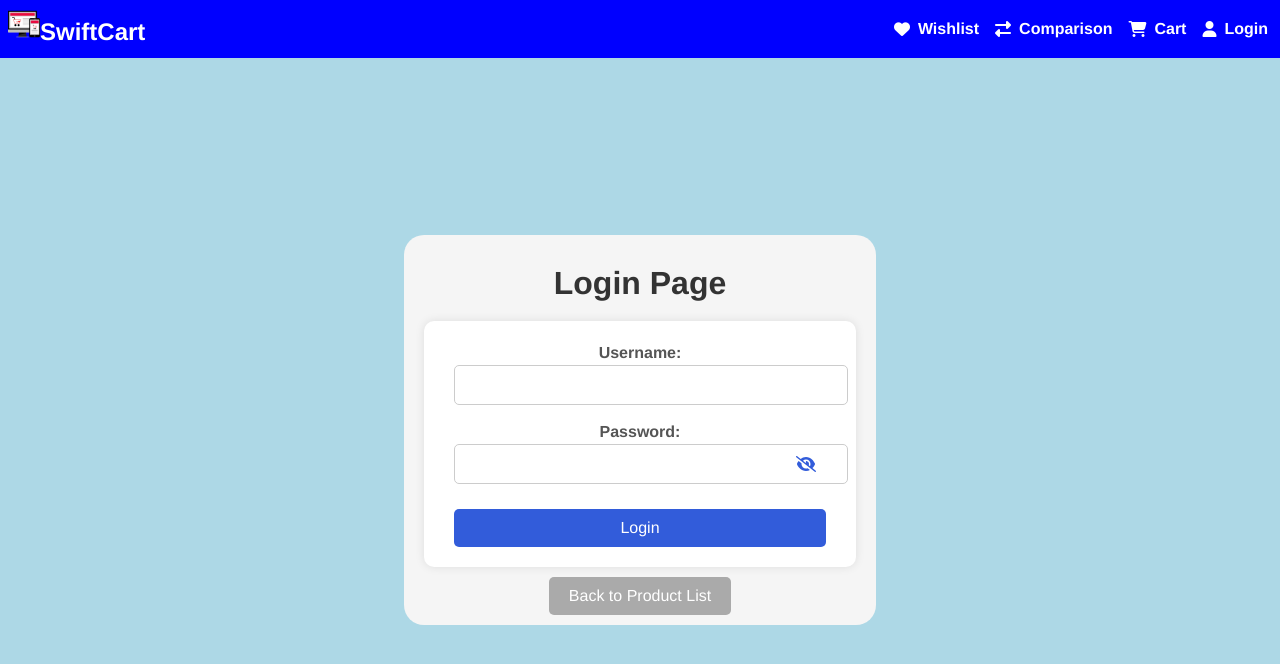
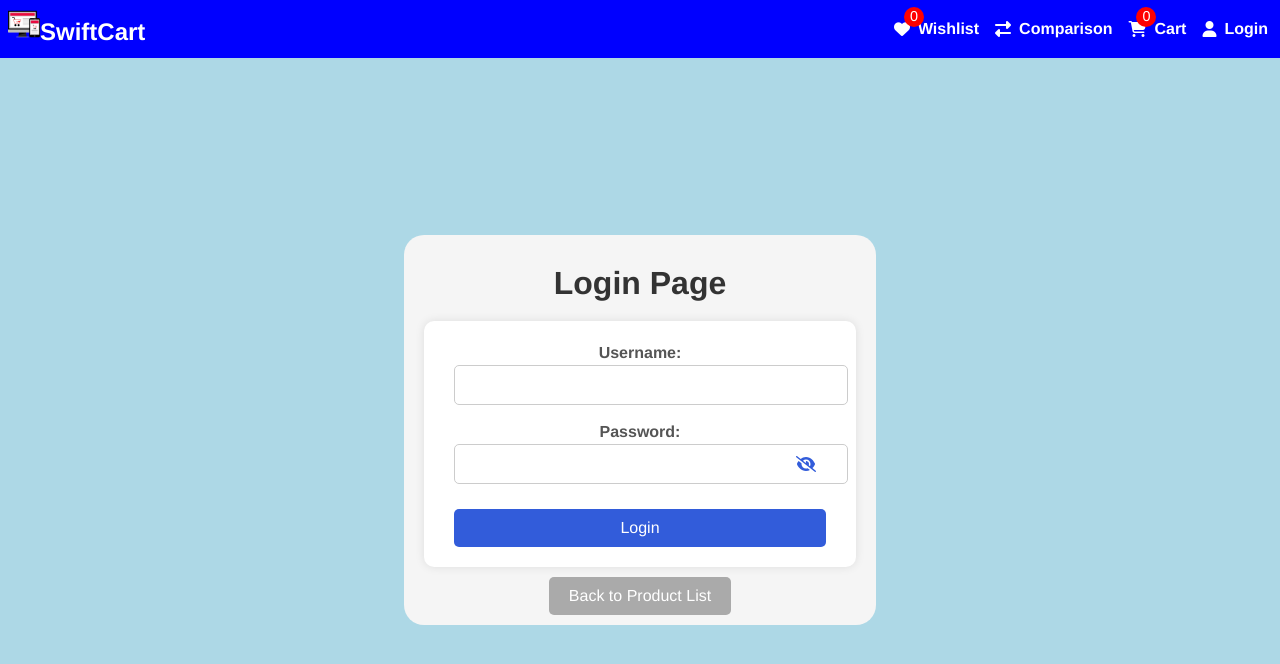
Before and after one commit to IkanyengAdams/JSF-Portfolio_Piece_IKAADA488_BCL2407_GroupB_Ikanyeng-Adams_JSF04, a Vue app: page /login in a window 1280 px wide. Shown: the top 664 px of the page. Built offline with nearby package versions, Linux system fonts and the light colour scheme.

Commit message:
Updated Vuex version from 4.1.0 to 4.0.2, added cart and wishlist item counts to Navbar, and made changes to Wishlist component

```diff
--- a/package.json
+++ b/package.json
@@ -17,7 +17,7 @@
     "jwt-decode": "^4.0.0",
     "vue": "^3.4.31",
     "vue-router": "^4.0.13",
-    "vuex": "^4.1.0"
+    "vuex": "^4.0.2"
   },
   "devDependencies": {
     "@vitejs/plugin-vue": "^5.0.5",
--- a/src/components/Navbar.vue
+++ b/src/components/Navbar.vue
@@ -9,6 +9,7 @@
         <span class="navbar-item" @click="goToWishlist">
           <i class="fas fa-heart"></i>
           <strong>Wishlist</strong>
+          <span class="wishlist-item-count">{{ wishlistItemCount }}</span>
         </span>
         <span class="navbar-item" @click="goToComparison">
           <i class="fas fa-exchange-alt"></i>
@@ -17,6 +18,7 @@
         <span class="navbar-item" @click="goToCart">
           <i class="fas fa-shopping-cart"></i>
           <strong>Cart</strong>
+          <span class="cart-item-count">{{ cartItemCount }}</span>
         </span>
         <span class="navbar-item" @click="handleLoginClick">
           <i class="fas fa-user"></i>
@@ -52,6 +54,7 @@
   </header>
 </template>
 
+
 <script>
 export default {
   data() {
@@ -60,10 +63,11 @@ export default {
       isMobile: window.innerWidth <= 768,
       isLoggedIn: !!localStorage.getItem('token'),
       notification: null,
+      cartItemCount: this.getCartItemCount(),
+      wishlistItemCount: this.getWishlistItemCount()
     };
   },
   methods: {
-
     /**
      * Toggles the visibility of the sidebar.
      * @function toggleSidebar
@@ -182,22 +186,59 @@ export default {
       if (!this.isMobile) {
         this.closeSidebar();
       }
+    },
+
+    /**
+     * Gets the count of items in the cart from local storage.
+     * @function getCartItemCount
+     * @returns {number} The number of items in the cart
+     */
+    getCartItemCount() {
+      const cart = JSON.parse(localStorage.getItem('cart')) || [];
+      return cart.length;
+    },
+
+    /**
+     * Gets the count of items in the wishlist from local storage.
+     * @function getWishlistItemCount
+     * @returns {number} The number of items in the wishlist
+     */
+    getWishlistItemCount() {
+      const wishlist = JSON.parse(localStorage.getItem('wishlist')) || [];
+      return wishlist.length;
+    },
+
+    /**
+     * Updates cart and wishlist item counts on storage changes.
+     * @function updateItemCounts
+     */
+    updateItemCounts() {
+      this.cartItemCount = this.getCartItemCount();
+      this.wishlistItemCount = this.getWishlistItemCount();
     }
   },
   mounted() {
     window.addEventListener('resize', this.handleResize);
+    window.addEventListener('storage', this.updateItemCounts);
   },
   beforeDestroy() {
     window.removeEventListener('resize', this.handleResize);
+    window.removeEventListener('storage', this.updateItemCounts);
   },
   watch: {
     '$route'() {
       this.isLoggedIn = !!localStorage.getItem('token');
+      if (!this.isLoggedIn) {
+        this.cartItemCount = 0;
+        this.wishlistItemCount = 0;
+      } else {
+        this.cartItemCount = this.getCartItemCount();
+        this.wishlistItemCount = this.getWishlistItemCount();
+      }
     }
   }
 };
 </script>
-
 
 <style scoped>
 .navbar {
@@ -236,10 +277,41 @@ export default {
   cursor: pointer;
   display: flex;
   align-items: center;
+  position: relative;
 }
 
 .navbar-item i {
   margin-right: 0.5rem;
+}
+
+.cart-item-count {
+  position: absolute;
+  top: -10px;
+  right: 30px;
+  background-color: red;
+  color: white;
+  border-radius: 50%;
+  width: 20px;
+  height: 20px;
+  display: flex;
+  justify-content: center;
+  align-items: center;
+  font-size: 0.9rem;
+}
+
+.wishlist-item-count {
+  position: absolute;
+  top: -10px;
+  right: 55px;
+  background-color: red;
+  color: white;
+  border-radius: 50%;
+  width: 20px;
+  height: 20px;
+  display: flex;
+  justify-content: center;
+  align-items: center;
+  font-size: 0.9rem;
 }
 
 .menu-icon {
--- a/src/components/Wishlist.vue
+++ b/src/components/Wishlist.vue
@@ -1,11 +1,7 @@
 <template>
   <div class="wishlist-container">
     <h1>Shopping Wishlist</h1>
-    <div v-if="wishlistItems.length === 0" class="empty-wishlist-message">
-      Your wishlist is empty.
-    </div>
-
-    <div class="sort-filter-container" v-if="wishlistItems.length > 0">
+    <div class="sort-filter-container">
       <div class="filter-category">
         <label for="category">Filter by Category:</label>
         <select v-model="selectedCategory" @change="filterWishlist">
@@ -25,8 +21,12 @@
       </div>
     </div>
 
+    <div v-if="wishlistItems.length === 0" class="empty-wishlist-message">
+      Your wishlist is empty.
+    </div>
+
     <div class="wishlist-content">
-      <div v-if="filteredWishlistItems.length === 0" class="no-products-message">
+      <div v-if="filteredWishlistItems.length === 0 && wishlistItems.length > 0" class="no-products-message">
         No products found.
       </div>
 
@@ -130,8 +130,10 @@ export default {
       return this.cartItems.some(item => item.id === itemId);
     },
     filterWishlist() {
+
     },
     sortWishlist() {
+
     },
     goToProductList() {
       this.$router.push("/");
```
Also changed, not shown: 1 other file (tests, documents, lock files or other folders).
